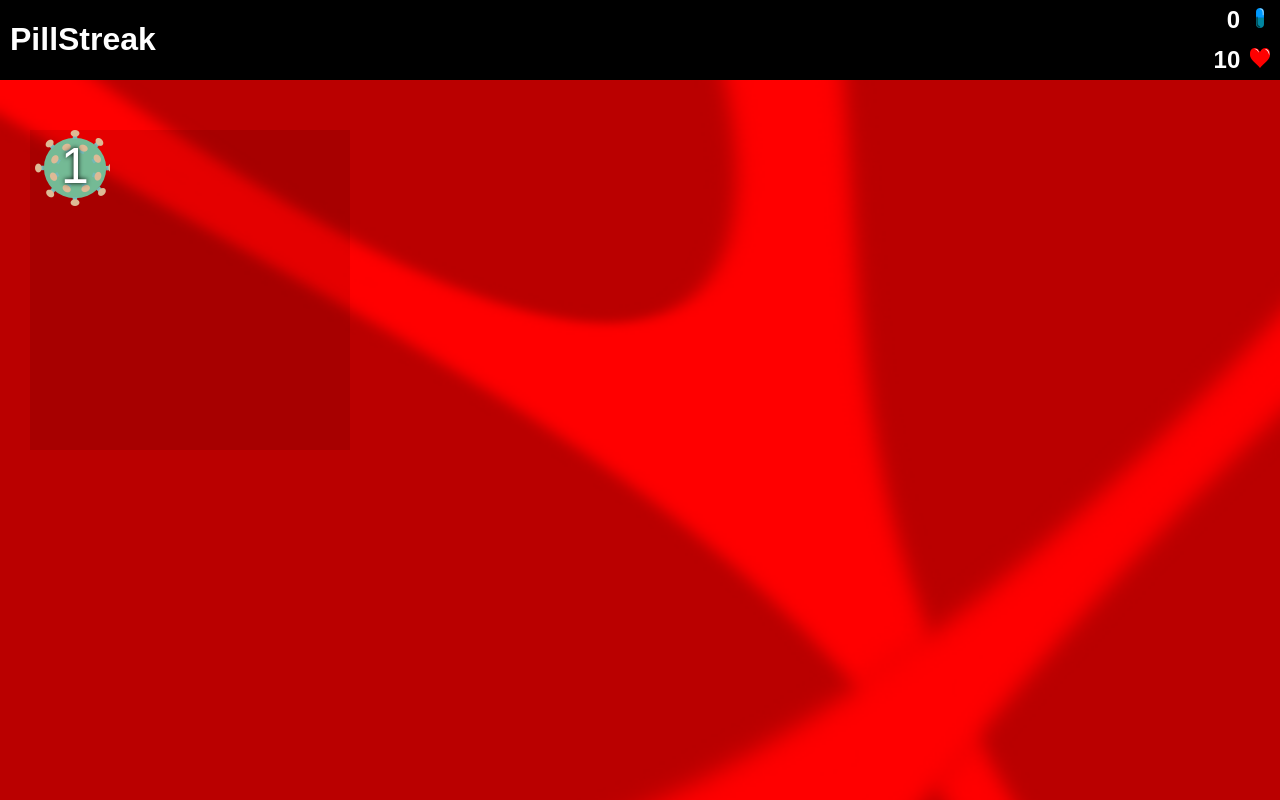
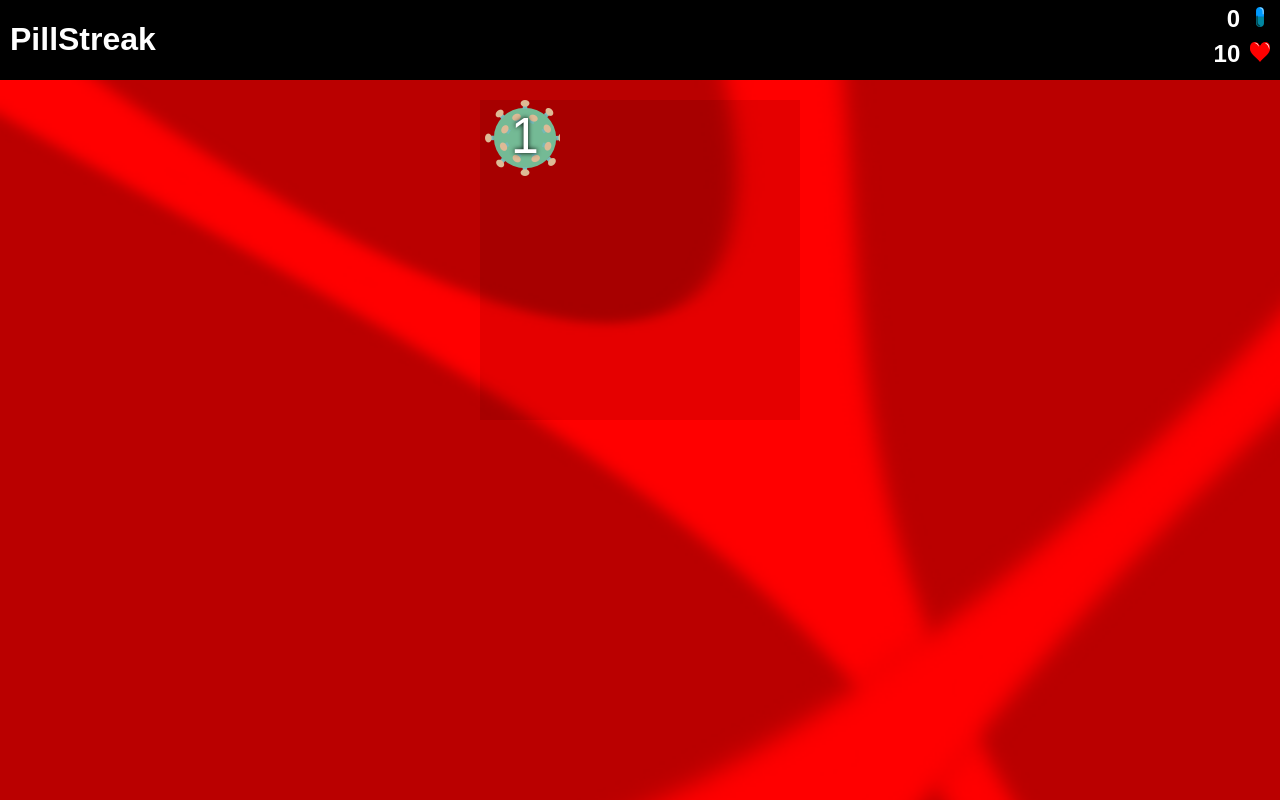
Before and after one commit to caktus/pillstreak, a website: page index.html in a window 1280 px wide. Drawn offline with Linux system fonts and the light colour scheme.

Commit message:
Fix layout of game board on all screens.

```diff
--- a/app/styles/main.css
+++ b/app/styles/main.css
@@ -6,19 +6,20 @@ body {
     background-repeat: no-repeat;
     background-color: black;
     color: white;
-    position: relative;
     margin: 0px;
 }
 
 h1 {
-    margin-left: 10px;
+    position: absolute;
+    top: 0px;
+    left: 10px;
 }
 
 h2.score {
     width: 40%;
     position: absolute;
     text-align: right;
-    top: -15px;
+    top: 5px;
     right: 0px;
     margin: 0px;
 }
@@ -30,7 +31,7 @@ h2.health {
     text-align: right;
     position: absolute;
     right: 0px;
-    top: 25px;
+    top: 40px;
     margin: 0px;
 }
 h2.health img {
@@ -40,11 +41,9 @@ h2.health img {
 #game {
     width: 320px;
     height: 320px;
+    background-color: rgba(0, 0, 0, 0.1);
+    margin: 100px auto;
     position: relative;
-
-    top: 50px;
-    left: 30px;
-    background-color: rgba(0, 0, 0, 0.1);
 }
 
 .cell {
```
